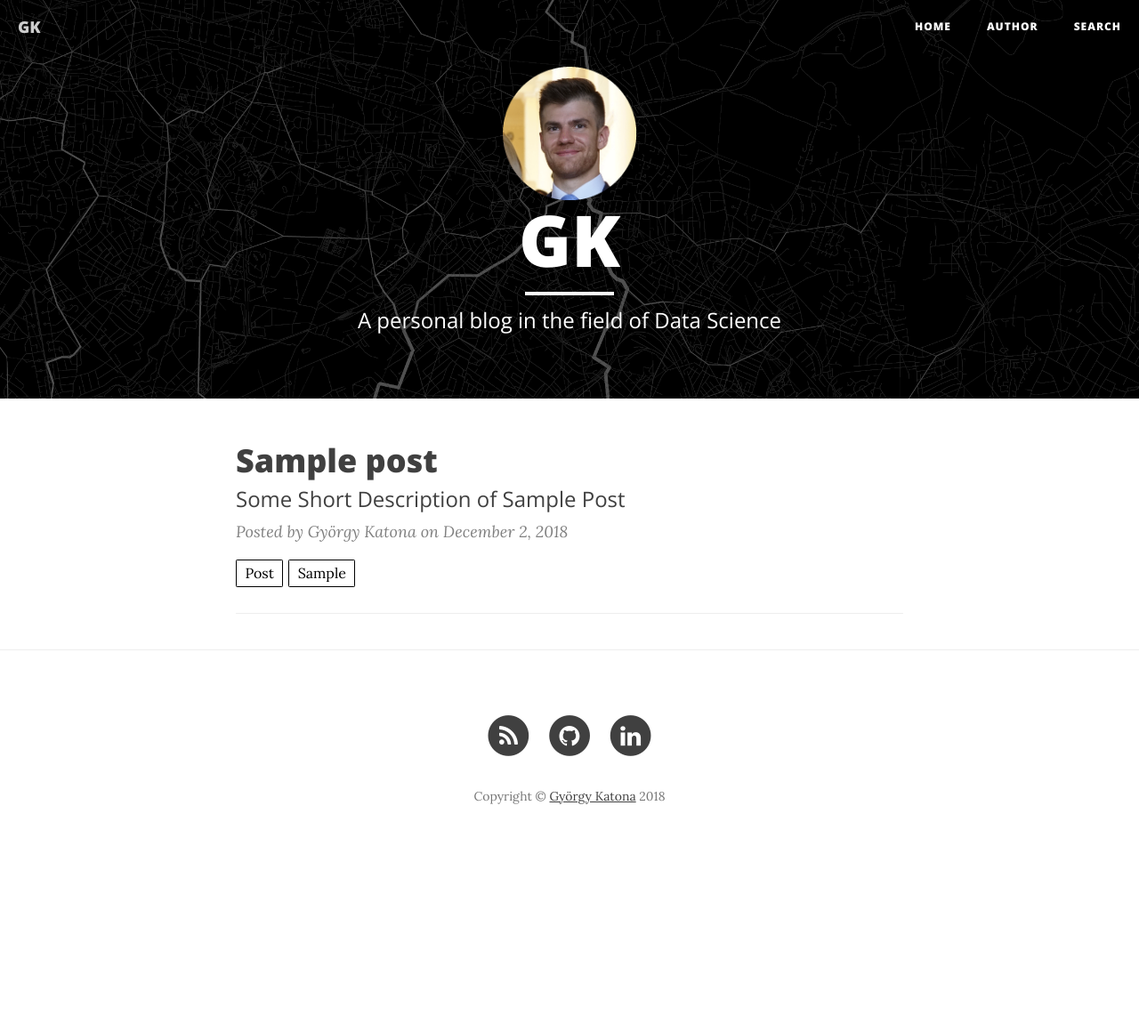
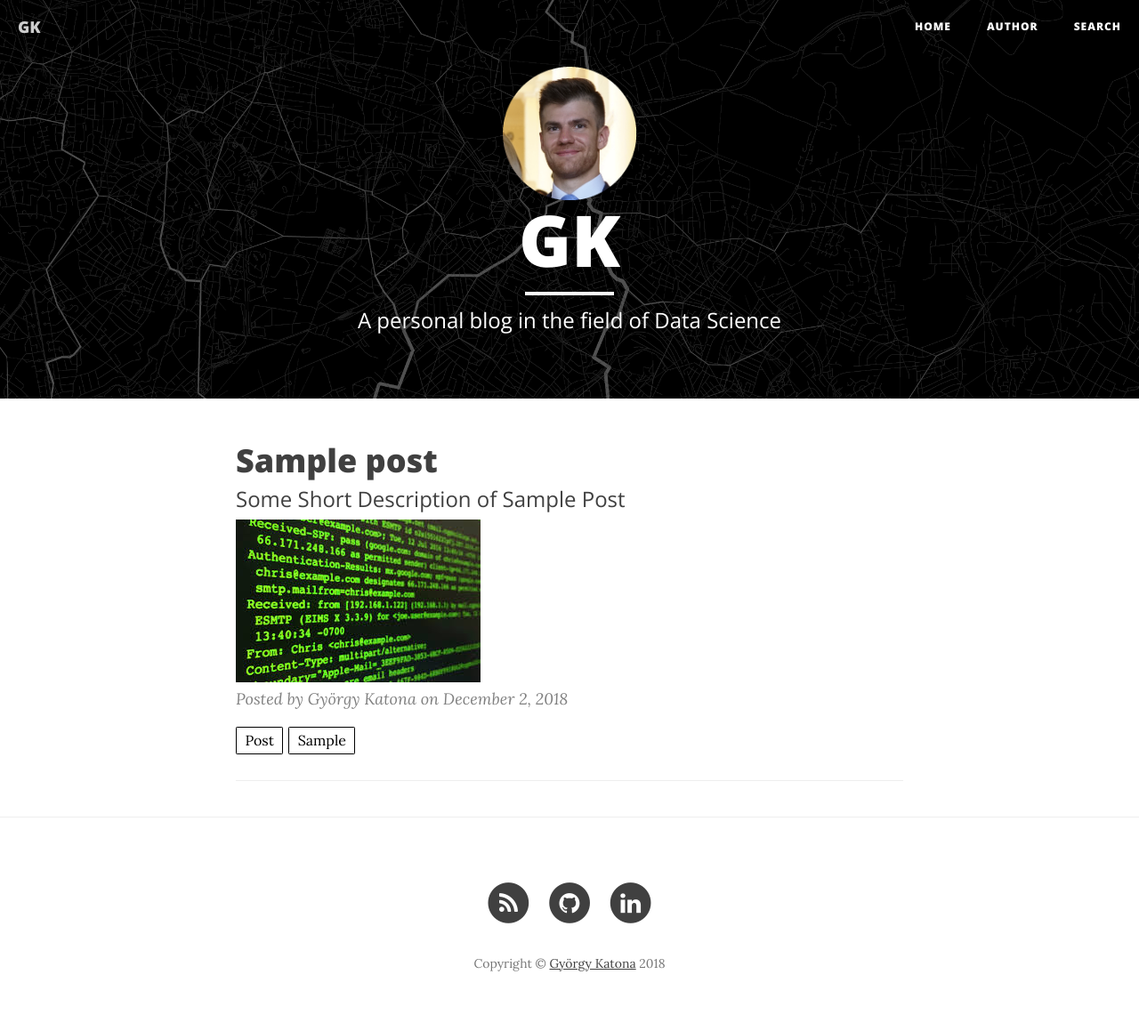
Before and after one commit to georgekatona/georgekatona.github.io, a Jekyll site: the page built from index.html, in a window 1280 px wide. Shown: the whole page at 89% size. Built offline with Jekyll 4.4.1, drawn with Linux system fonts in a browser that asks for light colours; nearby versions of some CDN libraries; the list of posts is cut into pages by our own code; before the commit the page ends 971 px from its top, so only the background shows below that.

Commit message:
Add preview image

```diff
--- a/_posts/2018-12-02-Sample-Post.markdown
+++ b/_posts/2018-12-02-Sample-Post.markdown
@@ -4,7 +4,7 @@ title:      Sample post
 author:     György Katona
 tags: 		post sample
 subtitle:  	Some Short Description of Sample Post
-header-img:	"img/sample_header.jpg"
+img_preview:	"img/sample_header.jpg"
 ---
 <!-- Start Writing Below in Markdown -->
 
--- a/index.html
+++ b/index.html
@@ -10,6 +10,9 @@ layout: page
         <h3 class="post-subtitle">
             {{ post.subtitle }}
         </h3>
+        {% endif %}
+        {% if post.img_preview %}
+		<img src="{{ post.img_preview }}" class="img-responsive" style="margin-bottom: 5px">
         {% endif %}
     </a>
     <p class="post-meta" style="margin-bottom:5px">Posted by {{ post.author }} on {{ post.date | date: "%B %-d, %Y" }}</p>
```
